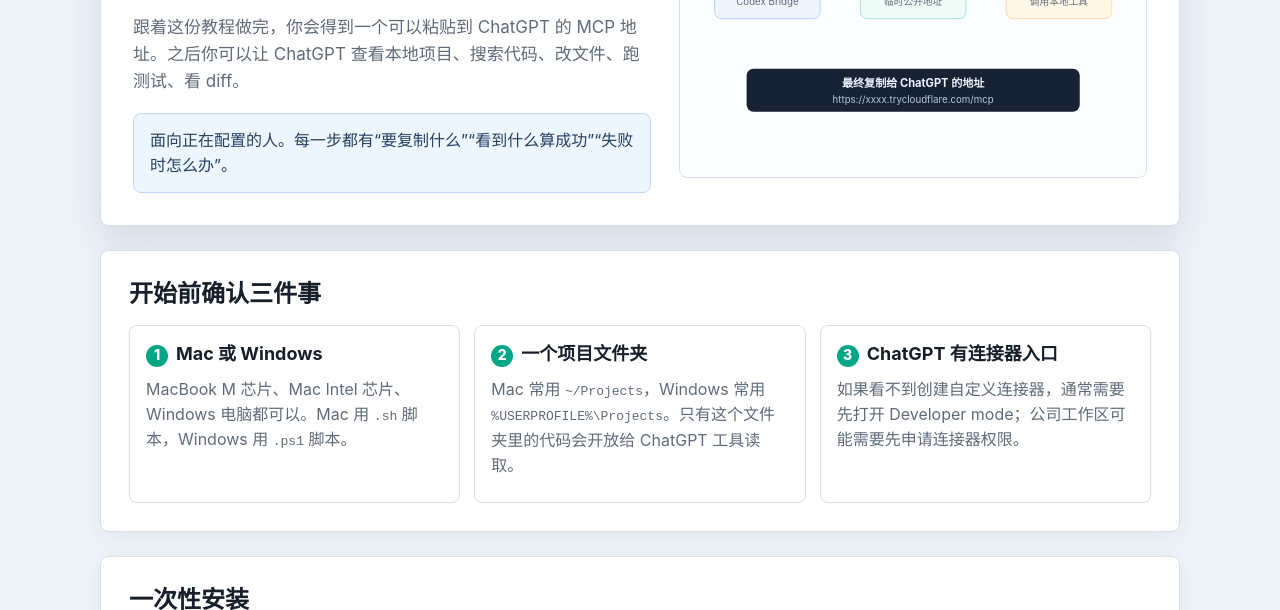
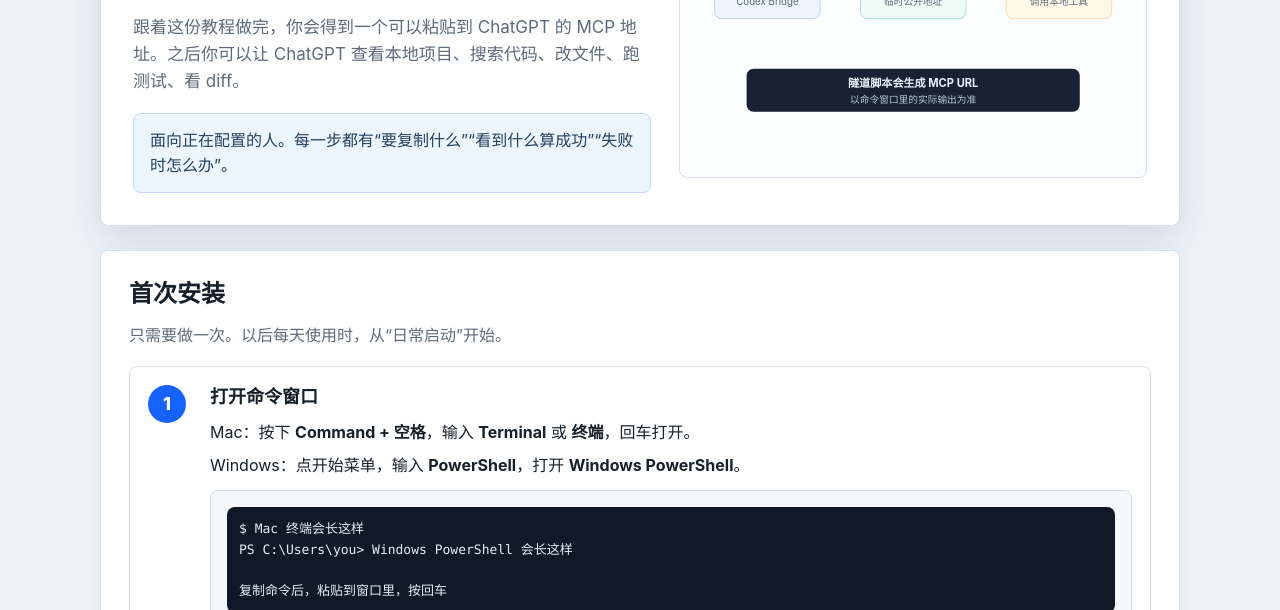
Before and after one commit to baochipham942-eng/codex-bridge, a website: page docs/setup.html in a window 1280 px wide. Shown: the part 190-800 px from the top of the page. Drawn offline with Linux system fonts and the light colour scheme.

Commit message:
Tighten setup guide wording

```diff
--- a/docs/setup.html
+++ b/docs/setup.html
@@ -103,31 +103,6 @@
     }
     p { margin: 8px 0; }
     .muted { color: var(--muted); }
-    .grid {
-      display: grid;
-      grid-template-columns: repeat(3, minmax(0, 1fr));
-      gap: 14px;
-      margin-top: 16px;
-    }
-    .card {
-      border: 1px solid var(--line);
-      border-radius: var(--radius);
-      background: #fff;
-      padding: 16px;
-    }
-    .check {
-      display: inline-flex;
-      align-items: center;
-      justify-content: center;
-      width: 22px;
-      height: 22px;
-      border-radius: 50%;
-      background: var(--brand-2);
-      color: #fff;
-      font-size: 14px;
-      font-weight: 800;
-      margin-right: 8px;
-    }
     .steps {
       display: grid;
       gap: 18px;
@@ -328,7 +303,7 @@
       padding: 9px 13px;
     }
     @media (max-width: 820px) {
-      .hero, .two-col, .grid { grid-template-columns: 1fr; }
+      .hero, .two-col { grid-template-columns: 1fr; }
       .section, .hero { padding: 20px; }
       h1 { font-size: 28px; }
       .step { grid-template-columns: 1fr; }
@@ -368,32 +343,14 @@
           <line x1="178" y1="100" x2="228" y2="100" stroke="#1463ff" stroke-width="3" marker-end="url(#arrow)"></line>
           <line x1="388" y1="100" x2="438" y2="100" stroke="#1463ff" stroke-width="3" marker-end="url(#arrow)"></line>
           <rect x="70" y="230" width="480" height="62" rx="10" fill="#172235"></rect>
-          <text x="310" y="256" text-anchor="middle" font-size="16" font-weight="700" fill="#eef4ff">最终复制给 ChatGPT 的地址</text>
-          <text x="310" y="280" text-anchor="middle" font-size="14" fill="#b8c7da">https://xxxx.trycloudflare.com/mcp</text>
+          <text x="310" y="256" text-anchor="middle" font-size="16" font-weight="700" fill="#eef4ff">隧道脚本会生成 MCP URL</text>
+          <text x="310" y="280" text-anchor="middle" font-size="14" fill="#b8c7da">以命令窗口里的实际输出为准</text>
         </svg>
       </div>
     </section>
 
     <section class="section">
-      <h2>开始前确认三件事</h2>
-      <div class="grid">
-        <div class="card">
-          <h3><span class="check">1</span>Mac 或 Windows</h3>
-          <p class="muted">MacBook M 芯片、Mac Intel 芯片、Windows 电脑都可以。Mac 用 <code>.sh</code> 脚本，Windows 用 <code>.ps1</code> 脚本。</p>
-        </div>
-        <div class="card">
-          <h3><span class="check">2</span>一个项目文件夹</h3>
-          <p class="muted">Mac 常用 <code>~/Projects</code>，Windows 常用 <code>%USERPROFILE%\Projects</code>。只有这个文件夹里的代码会开放给 ChatGPT 工具读取。</p>
-        </div>
-        <div class="card">
-          <h3><span class="check">3</span>ChatGPT 有连接器入口</h3>
-          <p class="muted">如果看不到创建自定义连接器，通常需要先打开 Developer mode；公司工作区可能需要先申请连接器权限。</p>
-        </div>
-      </div>
-    </section>
-
-    <section class="section">
-      <h2>一次性安装</h2>
+      <h2>首次安装</h2>
       <p class="muted">只需要做一次。以后每天使用时，从“日常启动”开始。</p>
       <div class="steps">
         <div class="step">
@@ -485,7 +442,7 @@
             </div>
             <p>成功时会看到：</p>
             <div class="visual">
-              <div class="terminal">[OK] Cloudflare tunnel started.<br>MCP URL: https://example.trycloudflare.com/mcp<br>Use this URL in ChatGPT Web.</div>
+              <div class="terminal">[OK] Cloudflare tunnel started.<br>MCP URL: 复制这里显示的实际地址<br>Use this URL in ChatGPT Web.</div>
             </div>
             <div class="warn">
               每次重新启动隧道，<code>trycloudflare.com</code> 地址可能会变。地址变了以后，需要回 ChatGPT 连接器里更新 URL。
@@ -504,7 +461,7 @@
             <tr><th>表单项</th><th>填写内容</th></tr>
             <tr><td>名称</td><td>Codex Bridge</td></tr>
             <tr><td>描述</td><td>Connect ChatGPT to local code, tests, and diffs through MCP.</td></tr>
-            <tr><td>服务器 URL</td><td>填入脚本输出的 <code>https://xxxx.trycloudflare.com/mcp</code></td></tr>
+            <tr><td>服务器 URL</td><td>填入 <strong>启动公网隧道</strong> 那一步输出的 <strong>MCP URL</strong></td></tr>
             <tr><td>身份验证</td><td>第一次使用选 <strong>无 / No authentication</strong></td></tr>
           </table>
           <div class="danger">
@@ -514,7 +471,7 @@
         <div class="fake-ui" aria-label="ChatGPT 配置示意图">
           <div class="fake-row"><span class="fake-chip">Create connector</span><span class="fake-chip">Server URL</span></div>
           <div class="fake-row"><div class="fake-input">Codex Bridge</div></div>
-          <div class="fake-row"><div class="fake-input">https://example.trycloudflare.com/mcp</div></div>
+          <div class="fake-row"><div class="fake-input">粘贴命令窗口输出的 MCP URL</div></div>
           <div class="fake-row"><span class="fake-chip">No authentication</span><span class="fake-chip">Create</span></div>
         </div>
       </div>
```
